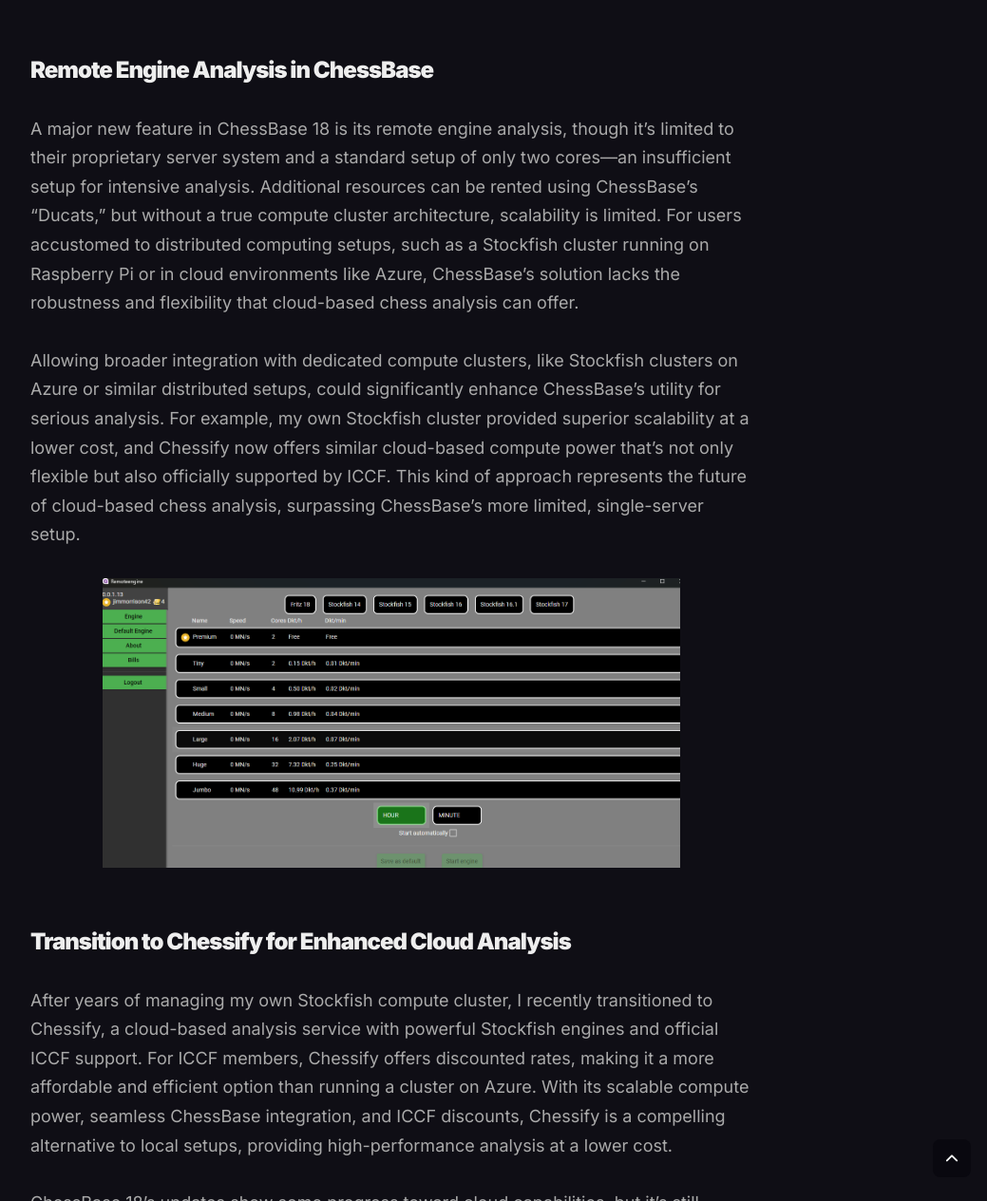
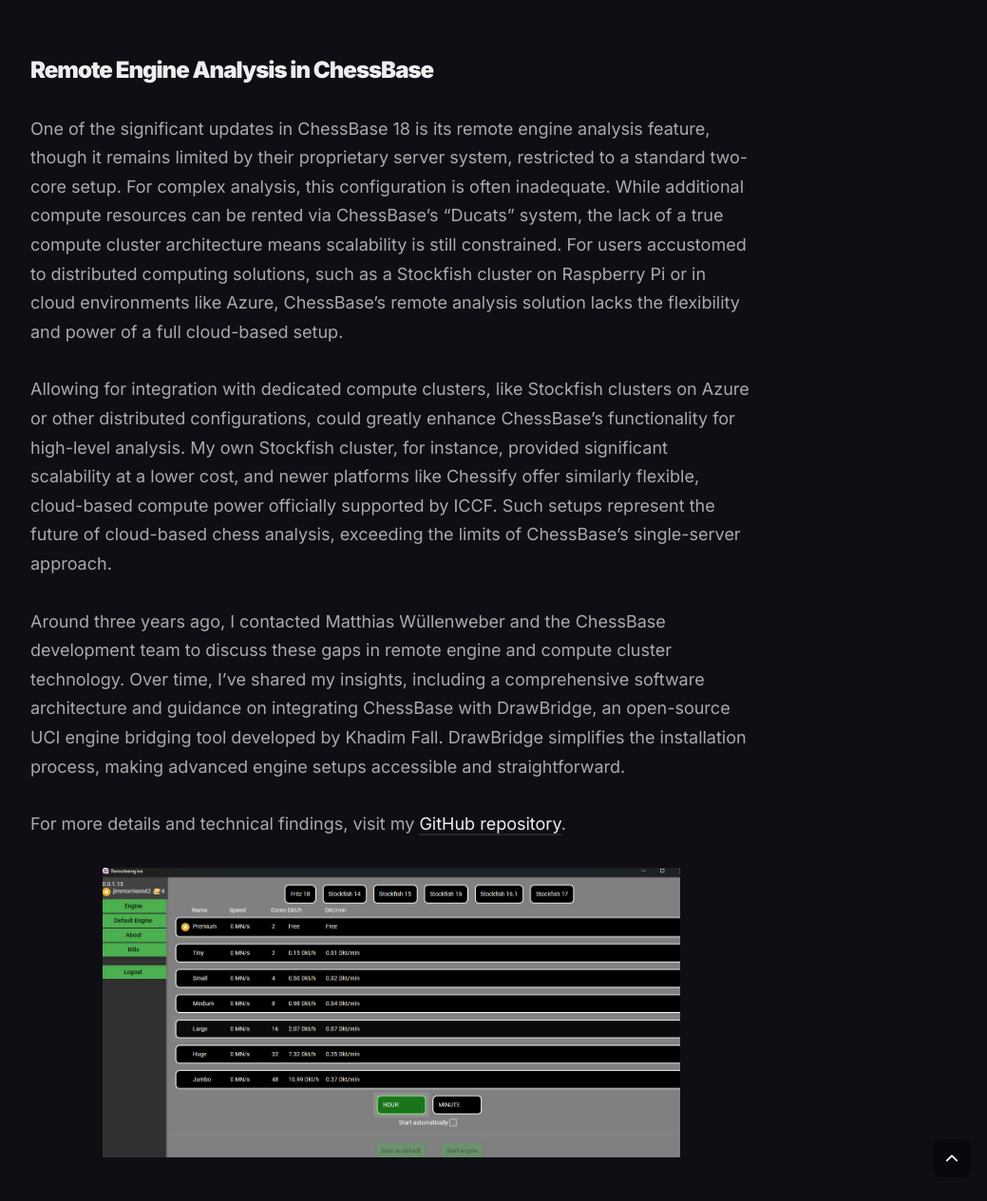
Before and after one commit to Egbert-Azure/Chess-Website, a Jekyll site: the page built from _posts/2024-11-12-Tools-and-Weapons.md, in a window 1280 px wide and 1400 px high, scrolled down 3742 px, cut to the strip 135-1400 px from the top of the window. Shown: the whole strip at 95% size, without its empty margins (228-1267 px from the left). Built offline with Jekyll 4.4.1, drawn with Linux system fonts in a browser that asks for light colours; comment, search, counter and statistics services are not loaded; some of the changed text lies outside the part shown.

Commit message:
Update 2024-11-12-Tools-and-Weapons.md

```diff
--- a/_posts/2024-11-12-Tools-and-Weapons.md
+++ b/_posts/2024-11-12-Tools-and-Weapons.md
@@ -50,10 +50,13 @@ For those interested in the new ChessBase 18 features, here’s a quick overview
 
 ### Remote Engine Analysis in ChessBase
 
-A major new feature in ChessBase 18 is its remote engine analysis, though it’s limited to their proprietary server system and a standard setup of only two cores—an insufficient setup for intensive analysis. Additional resources can be rented using ChessBase’s “Ducats,” but without a true compute cluster architecture, scalability is limited. For users accustomed to distributed computing setups, such as a Stockfish cluster running on Raspberry Pi or in cloud environments like Azure, ChessBase’s solution lacks the robustness and flexibility that cloud-based chess analysis can offer.
+One of the significant updates in ChessBase 18 is its remote engine analysis feature, though it remains limited by their proprietary server system, restricted to a standard two-core setup. For complex analysis, this configuration is often inadequate. While additional compute resources can be rented via ChessBase’s “Ducats” system, the lack of a true compute cluster architecture means scalability is still constrained. For users accustomed to distributed computing solutions, such as a Stockfish cluster on Raspberry Pi or in cloud environments like Azure, ChessBase’s remote analysis solution lacks the flexibility and power of a full cloud-based setup.
 
-Allowing broader integration with dedicated compute clusters, like Stockfish clusters on Azure or similar distributed setups, could significantly enhance ChessBase’s utility for serious analysis. For example, my own Stockfish cluster provided superior scalability at a lower cost, and Chessify now offers similar cloud-based compute power that’s not only flexible but also officially supported by ICCF. This kind of approach represents the future of cloud-based chess analysis, surpassing ChessBase’s more limited, single-server setup.
+Allowing for integration with dedicated compute clusters, like Stockfish clusters on Azure or other distributed configurations, could greatly enhance ChessBase’s functionality for high-level analysis. My own Stockfish cluster, for instance, provided significant scalability at a lower cost, and newer platforms like Chessify offer similarly flexible, cloud-based compute power officially supported by ICCF. Such setups represent the future of cloud-based chess analysis, exceeding the limits of ChessBase’s single-server approach.
 
+Around three years ago, I contacted Matthias Wüllenweber and the ChessBase development team to discuss these gaps in remote engine and compute cluster technology. Over time, I’ve shared my insights, including a comprehensive software architecture and guidance on integrating ChessBase with DrawBridge, an open-source UCI engine bridging tool developed by Khadim Fall. DrawBridge simplifies the installation process, making advanced engine setups accessible and straightforward.
+
+For more details and technical findings, visit my [GitHub repository](https://github.com/Egbert-Azure/stockfish-cluster).
 
 <div style="text-align: center;">
  <img src="{{site.baseurl}}/images/chessbaseremote.png" alt="image" width="80%">
```
